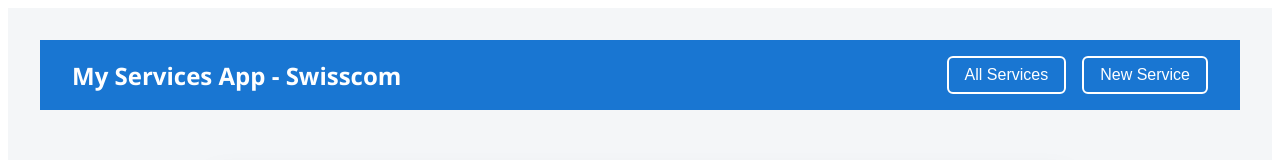
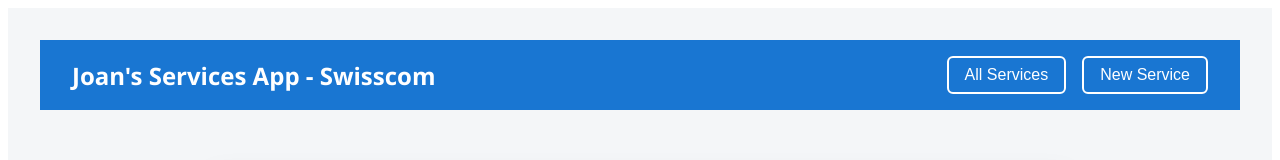
Before and after one commit to joanjanku2000/sw-service-fullstack, an Angular app in the folder service-app-fe/: page /create in a window 1280 px wide. Shown: the top 160 px of the page. Built offline with nearby package versions, Linux system fonts and the light colour scheme.

Commit message:
change name to test workflow

```diff
--- a/service-app-fe/src/app/components/shared/header/header.component.html
+++ b/service-app-fe/src/app/components/shared/header/header.component.html
@@ -1,5 +1,5 @@
 <header class="header">
-    <div class="logo">My Services App - Swisscom</div>
+    <div class="logo">Joan's Services App - Swisscom</div>
 
     <nav class="nav-links">
       <button (click)="navigateToAllServices()">All Services</button>
```
